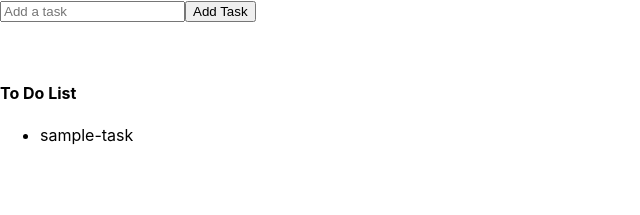
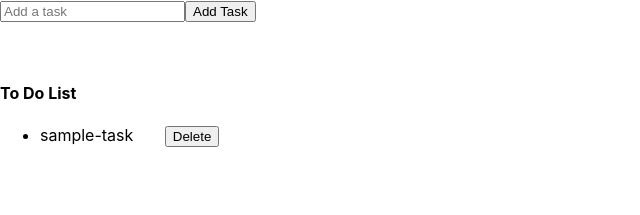
Before and after one commit to anchalnalwale/react-todo-list, a React (Create React App) app: page / in a window 1280 px wide. Shown: the top 215 px of the page, without its empty margins (0-640 px from the left). Built offline with nearby package versions, Linux system fonts and the light colour scheme.

Commit message:
Added button

```diff
--- a/src/Todo.js
+++ b/src/Todo.js
@@ -13,6 +13,9 @@ const Todo = () => {
   let updateTodoValue = (event) => {
     setNewTodo(event.target.value);
   };
+  let deleteTodo = (id) => {
+        setTodos((prevTodos) => todos.filter((prevTodos) => prevTodos.id != id));
+    };
   return (
     <div className='flex flex-col justify-center items-center mt-32'>
       <input placeholder="Add a task" type="text" value={newTodo} onChange={updateTodoValue} />
@@ -28,8 +31,8 @@ const Todo = () => {
               <span style={todo.isDone ? { textDecorationLine: "line-through" } : {}}>
                 {""}{todo.task}</span>
               &nbsp; &nbsp; &nbsp;  &nbsp;
-              {/* <button onClick={() => deleteTodo(todo.id)}>Delete</button> */}
-              {/* &nbsp; &nbsp; &nbsp;  &nbsp; */}
+              <button onClick={() => deleteTodo(todo.id)}>Delete</button>
+              &nbsp; &nbsp; &nbsp;  &nbsp;
               {/* <button onClick={markAsDone}>Mark As Done</button> */}
             </li>
           ))
```
